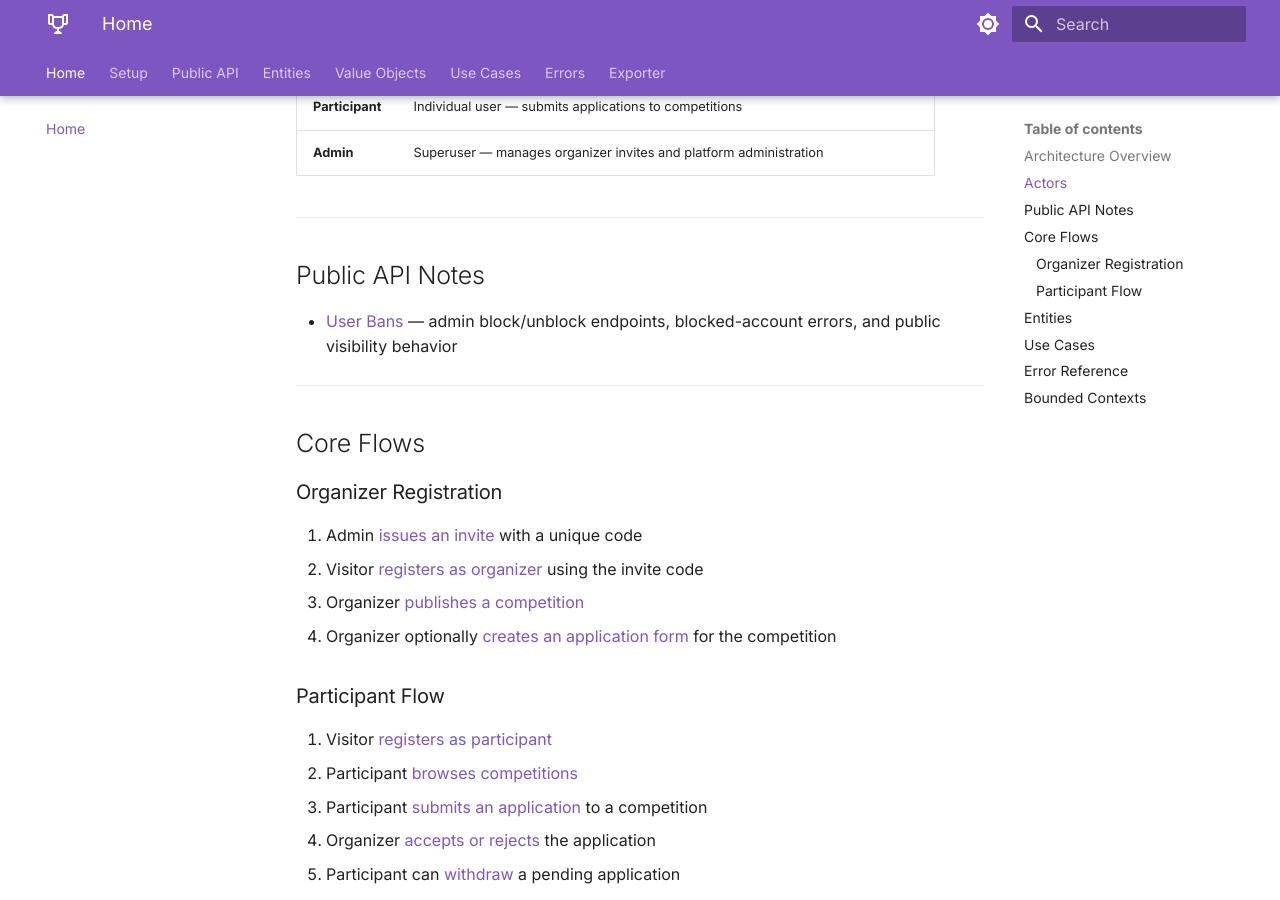
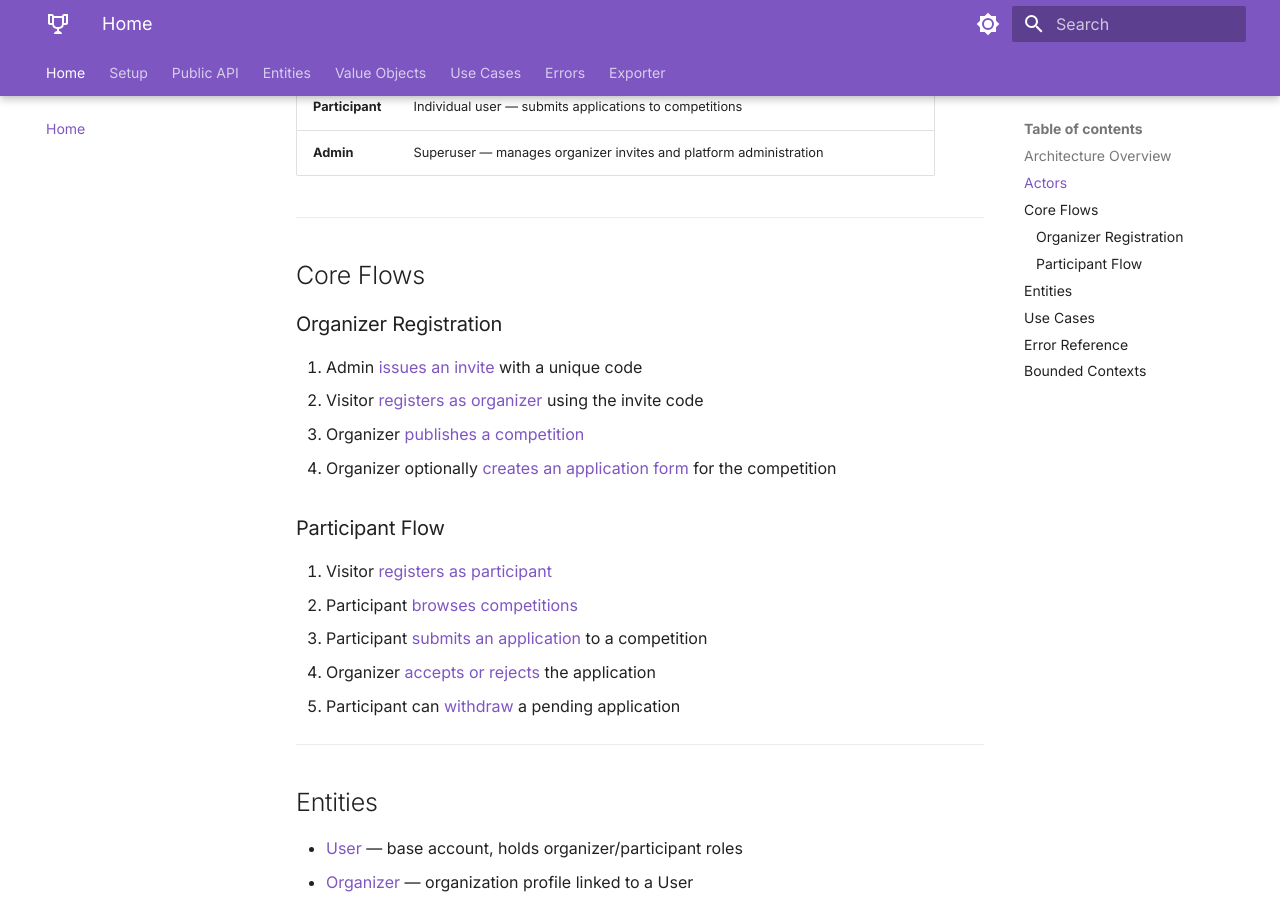
Before and after one commit to lubaskinc0de/dreamteams, an MkDocs documentation site: the page built from docs/index.md, in a window 1280 px wide and 900 px high, scrolled down 942 px. Built offline with MkDocs 1.6.1 and Material for MkDocs 9.7.7, drawn with Linux system fonts in a browser that asks for light colours.

Commit message:
chore: rm user bans

```diff
--- a/docs/index.md
+++ b/docs/index.md
@@ -27,11 +27,6 @@ The platform follows strict **Clean Architecture** with five layers enforced by
 | **Participant** | Individual user — submits applications to competitions |
 | **Admin** | Superuser — manages organizer invites and platform administration |
 
----
-
-## Public API Notes
-
-- [User Bans](user-bans.md) — admin block/unblock endpoints, blocked-account errors, and public visibility behavior
 
 ---
 
```
Also changed, not shown: docs/user-bans.md (deleted, +0 -17 lines).
